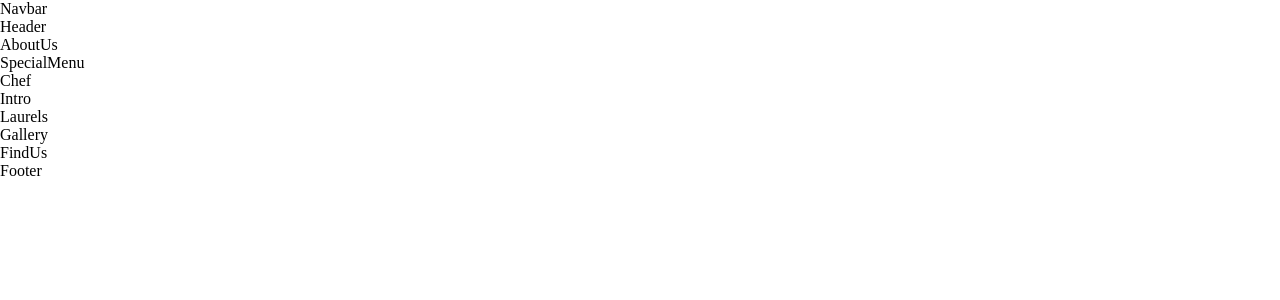
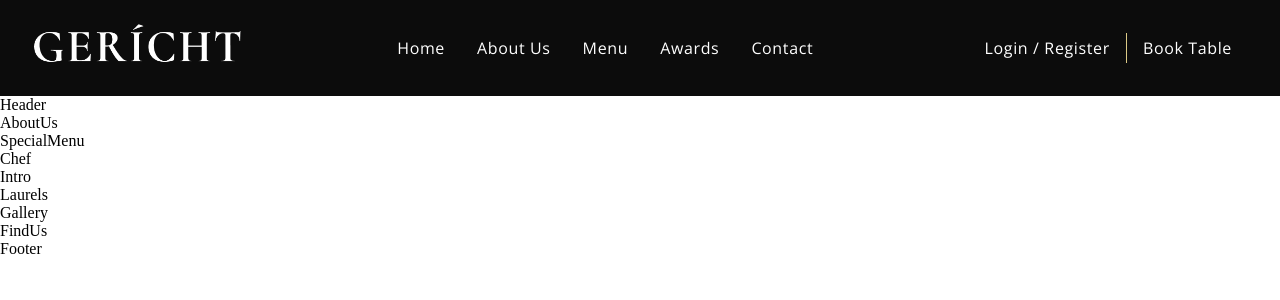
Before and after one commit to Jevonzz/Gericht_Restaurant_Web_Application, a React (Create React App) app: page / in a window 1280 px wide. Shown: the top 300 px of the page. Built offline with nearby package versions, Linux system fonts and the light colour scheme; a web font is replaced by a local one.

Commit message:
Completed Navbar. Next Header.

```diff
--- a/src/components/Navbar/Navbar.css
+++ b/src/components/Navbar/Navbar.css
@@ -0,0 +1,134 @@
+.app__navbar {
+  width: 100%;
+  display: flex;
+  justify-content: space-between;
+  align-items: center;
+  background: var(--color-black);
+
+  padding: 1rem 2em;
+}
+
+.app__navbar-logo {
+  display: flex;
+  justify-content: flex-start;
+  align-items: center;
+}
+
+.app__navbar-logo img {
+  width: 150px;
+}
+
+.app__navbar-links {
+  display: flex;
+  flex: 1;
+  justify-content: center;
+  align-items: center;
+  list-style: none;
+}
+
+.app__navbar-links li {
+  margin: 0rem 1rem;
+  cursor: pointer;
+}
+
+.app__navbar-links li:hover {
+  color: var(--color-grey);
+}
+
+.app__navbar-login {
+  display: flex;
+  justify-content: flex-end;
+  align-items: center;
+}
+
+.app__navbar-login a {
+  margin: 0rem 1rem;
+  text-decoration: none;
+  transition: 0.5s ease;
+}
+
+.app__navbar-login a:hover {
+  border-bottom: 1px solid var(--color-golden);
+}
+
+.app__navbar-login div {
+  width: 1px;
+  height: 30px;
+  background: var(--color-golden);
+}
+
+/* ! mobile side */
+.app__navbar-smallscreen {
+  display: none;
+}
+
+.app__navbar-smallscreen_overlay {
+  position: fixed;
+  top: 0;
+  left: 0;
+  width: 100%;
+  height: 100vh;
+  background: var(--color-black);
+  transition: 0.5s ease;
+  flex-direction: column;
+  z-index: 5;
+}
+
+.app__navbar-smallscreen_overlay .overlay__close {
+  font-size: 27px;
+  color: var(--color-golden);
+  cursor: pointer;
+
+  position: absolute;
+  top: 20px;
+  right: 20px;
+}
+
+.app__navbar-smallscreen-links {
+  list-style: none;
+}
+
+.app__navbar-smallscreen-links li {
+  margin: 2rem;
+  color: var(--color-golden);
+  font-family: var(--font-base);
+  font-size: 2rem;
+  cursor: pointer;
+  text-align: center;
+}
+
+.app__navbar-smallscreen-links li:hover {
+  color: var(--color-white);
+}
+
+/* ! Media screen depends on width */
+
+@media screen and (max-width: 2000px) {
+  .app__navbar-logo img {
+    width: 210px;
+  }
+}
+
+@media screen and (max-width: 1150px) {
+  .app__navbar-links {
+    display: none;
+  }
+
+  .app__navbar-smallscreen {
+    display: flex;
+  }
+}
+
+@media screen and (max-width: 650px) {
+  .app__navbar {
+    padding: 1rem;
+  }
+
+  .app__navbar-logo img {
+    width: 150px;
+  }
+
+  .app__navbar-login {
+    display: none;
+  }
+}
--- a/src/components/Navbar/Navbar.jsx
+++ b/src/components/Navbar/Navbar.jsx
@@ -1,11 +1,95 @@
-import React from 'react';
+import React, { useState } from "react";
 
-import './Navbar.css';
+//Icons & Images
+import { GiHamburgerMenu } from "react-icons/gi";
+import { MdOutlineRestaurantMenu } from "react-icons/md";
+import images from "../../constants/images";
 
-const Navbar = () => (
-  <div>
-    Navbar
-  </div>
-);
+//Custom CSS
+import "./Navbar.css";
+
+const Navbar = () => {
+  const [toggleMenu, setToggleMenu] = useState(false);
+
+  return (
+    <nav className="app__navbar">
+      <div className="app__navbar-logo">
+        <a href="#home">
+          <img src={images.gericht} alt="app logo" />
+        </a>
+      </div>
+      <ul className="app__navbar-links">
+        <li className="p__opensans">
+          <a href="#home">Home</a>
+        </li>
+        <li className="p__opensans">
+          <a href="#about">About Us</a>
+        </li>
+        <li className="p__opensans">
+          <a href="#menu">Menu</a>
+        </li>
+        <li className="p__opensans">
+          <a href="#awards">Awards</a>
+        </li>
+        <li className="p__opensans">
+          <a href="#contact">Contact</a>
+        </li>
+      </ul>
+      <div className="app__navbar-login">
+        <a href="#login" className="p__opensans">
+          Login / Register
+        </a>
+        <div />
+        <a href="/" className="p__opensans">
+          Book Table
+        </a>
+      </div>
+      <div className="app__navbar-smallscreen">
+        <GiHamburgerMenu
+          color="#FFF"
+          fontSize="27"
+          onClick={() => setToggleMenu(true)}
+        />
+
+        {toggleMenu && (
+          <div className="app__navbar-smallscreen_overlay flex__center">
+            <MdOutlineRestaurantMenu
+              fontSize="27"
+              className="overlay__close"
+              onClick={() => setToggleMenu(false)}
+            />
+            <ul className="app__navbar-smallscreen-links">
+              <li className="p__opensans">
+                <a href="#home" onClick={() => setToggleMenu(false)}>
+                  Home
+                </a>
+              </li>
+              <li className="p__opensans">
+                <a href="#about" onClick={() => setToggleMenu(false)}>
+                  About Us
+                </a>
+              </li>
+              <li className="p__opensans">
+                <a href="#menu" onClick={() => setToggleMenu(false)}>
+                  Menu
+                </a>
+              </li>
+              <li className="p__opensans">
+                <a href="#awards" onClick={() => setToggleMenu(false)}>
+                  Awards
+                </a>
+              </li>
+              <li className="p__opensans">
+                <a href="#contact" onClick={() => setToggleMenu(false)}>
+                  Contact
+                </a>
+              </li>
+            </ul>
+          </div>
+        )}
+      </div>
+    </nav>
+  );
+};
 
 export default Navbar;
```
